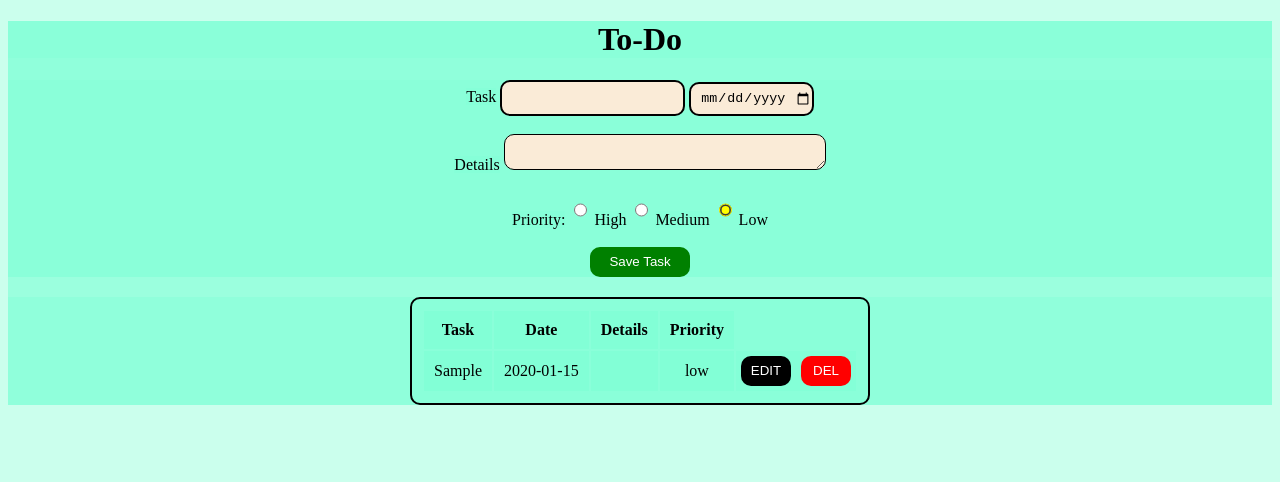
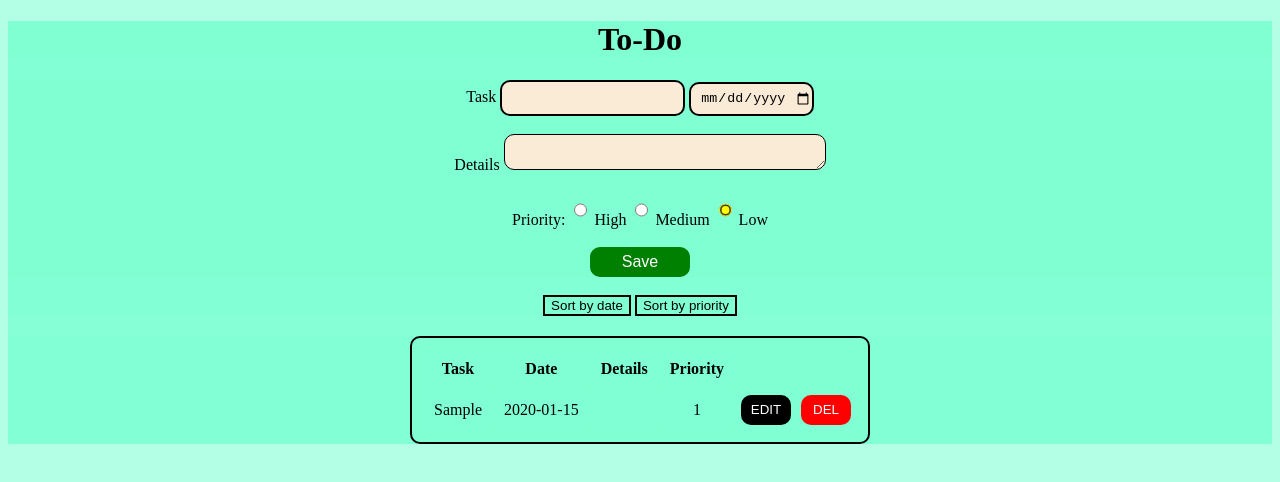
Before and after one commit to SangeethaMCK/Todo, a plain HTML site: page index.html in a window 1280 px wide. Both pictures are taken after typing "Sample", "2020-01-15" into the empty fields and a click on the button "Save". Drawn offline with Linux system fonts and the light colour scheme.

Commit message:
priority added

```diff
--- a/index.html
+++ b/index.html
@@ -21,24 +21,21 @@
           <label>Priority:</label>
           <input
             type="radio"
-            value="high"
-            id="high"
+            value="3"
             name="priority"
             style="accent-color: red"
           />
           <label for="high">High</label>
           <input
             type="radio"
-            value="mid"
-            id="mid"
+            value="2"
             name="priority"
             style="accent-color: orange"
           />
           <label for="mid">Medium</label>
           <input
             type="radio"
-            value="low"
-            id="low"
+            value="1"
             name="priority"
             style="accent-color: yellow"
             checked
@@ -46,6 +43,9 @@
           <label for="low">Low</label><br /><br />
           <button type="button" id="add-btn" onclick="savetask()">Save</button>
         </form>
+        <br>
+        <button type="button" id="date-sort" onclick="sortdate()">Sort by date</button>
+        <button type="button" id="priority-sort" onclick="sortpriority()">Sort by priority</button>
       </div>
       <div class="list">
         <table>
--- a/style.css
+++ b/style.css
@@ -1,6 +1,6 @@
 *{
     text-align: center;
-    background-color: rgb(127, 255, 212, 0.4);
+    background-color: rgb(127, 255, 212, 0.6);
 }
 .container1{
     margin: auto;
@@ -13,6 +13,7 @@
     border: none;
     height: 30px;
     width: 100px;
+    font-size: medium;
 }
 .edit-btn{
     background-color: black;
@@ -49,3 +50,6 @@ table{
 td,th{
     padding: 10px 10px;
 }
+#date-sort, #priority-sort{
+    border: black solid 2px;
+}
--- a/todo.js
+++ b/todo.js
@@ -67,7 +67,6 @@ function editTask(task, index) {
       break;
     }
   }
-
   const addButton = document.getElementById("add-btn");
   addButton.innerHTML = "Save Changes";
 
@@ -89,15 +88,16 @@ function savetask(index) {
     const task = {
       name: document.getElementById("task").value,
       date: document.getElementById("taskdate").value,
-    details: document.getElementById("taskDetails").value ,
+      details: document.getElementById("taskDetails").value,
       priority: document.querySelector('input[name="priority"]:checked').value,
     };
-if(index || Number(index)===0)taskList[index] = task;
+    if (index || Number(index) === 0) taskList[index] = task;
     else taskList.push(task);
     saveTasksToLocalStorage(taskList);
     refreshTaskList();
     resetForm();
-}}
+  }
+}
 
 // Reset form
 function resetForm() {
@@ -110,6 +110,43 @@ function resetForm() {
   }
   radios[2].checked = true;
   let addButton = document.getElementById("add-btn");
-  addButton.innerHTML = "Save Task";
-  addButton.onclick = savetask;
+  addButton.innerHTML = "Save";
+  addButton.onclick = function () {
+    savetask();
+  };
 }
+
+//sorting
+
+function sortdate() {
+  const taskList = JSON.parse(localStorage.getItem("tasks")) || [];
+
+  taskList.sort((a, b) => {
+    const dateA = new Date(a.date);
+    const dateB = new Date(b.date);
+    return dateA - dateB;
+  });
+
+  const taskListElement = document.getElementById("taskList");
+  taskListElement.innerHTML = "";
+
+  taskList.forEach(function (task, index) {
+    const row = createTaskRow(task, index);
+    taskListElement.appendChild(row);
+  });
+}
+
+function sortpriority() {
+  const taskList = JSON.parse(localStorage.getItem("tasks")) || [];
+
+  taskList.sort((a, b) => {
+    return b.priority - a.priority;
+  });
+  const taskListElement = document.getElementById("taskList");
+  taskListElement.innerHTML = "";
+
+  taskList.forEach(function (task, index) {
+    const row = createTaskRow(task, index);
+    taskListElement.appendChild(row);
+  });
+}
```
Lines whose indentation alone changed are shown as unchanged.
